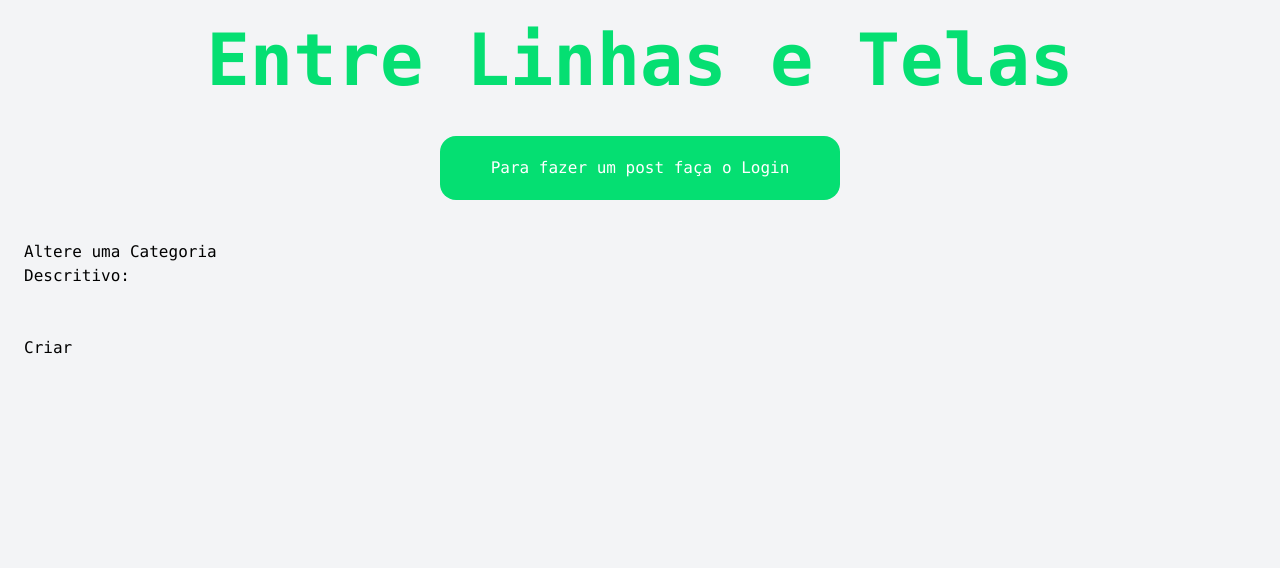
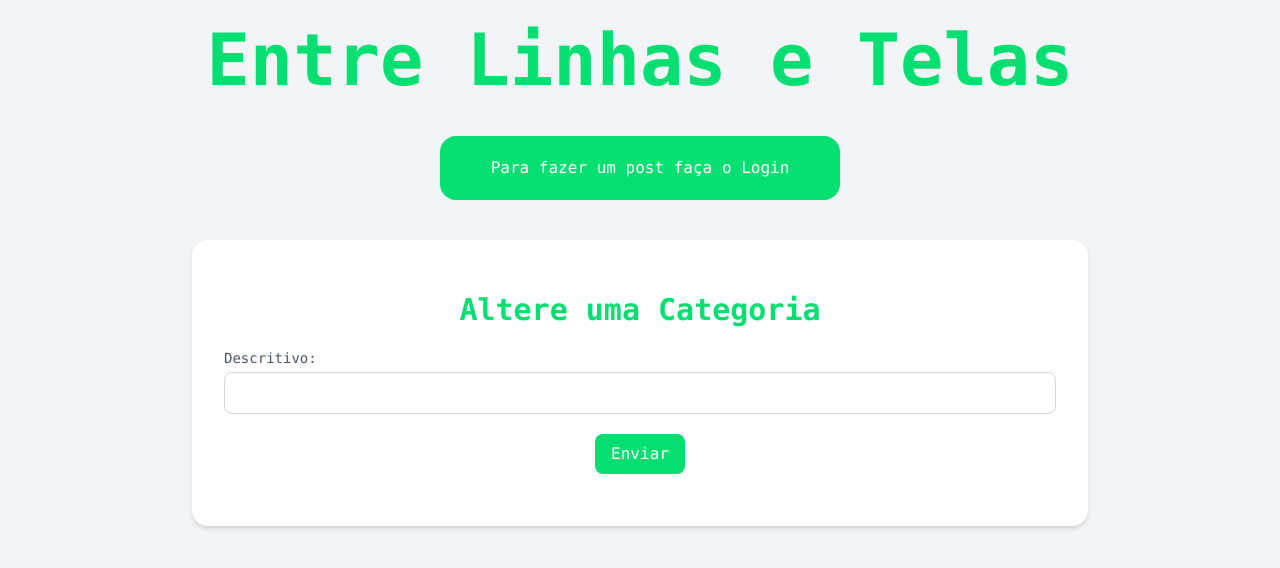
Before and after one commit to Kayky08/ProjetoBlog, a PHP site: page /views/categoriasAlterar.php in a window 1280 px wide. Shown: the top 568 px of the page. Run offline with PHP 8.4, Linux system fonts and the light colour scheme; the template is opened without the code that fills it, so the values that code supplies are empty; style sheets or scripts are compiled from the project's sources.

Commit message:
Alterando partes visuais

```diff
--- a/controllers/usuariosController.class.php
+++ b/controllers/usuariosController.class.php
@@ -139,6 +139,8 @@
 
                     //Verificanção para saber onde direcionar o usuario
                     if($_SESSION['tipo'] == "administrador"){
+                        $_SESSION['nome'] = $_POST['nome'];
+                        $_SESSION['email'] = $_POST['email'];
                         header("location:/ProjetoBlog/listarUsuarios");
                         die();
                     }
--- a/views/categoriasAlterar.php
+++ b/views/categoriasAlterar.php
@@ -1,18 +1,18 @@
 <?php
     require_once "layoutCabecalho.php";
 ?>
-    <form action="#" method="post">
-
-        <h1>Altere uma Categoria</h1>
+    <form class="max-w-4xl m-10 mx-auto mb-10 bg-white p-8 rounded-2xl shadow-md" action="#" method="post">
+        <h1 class="text-center text-3xl mt-5 mb-5 font-bold text-green-400">Altere uma Categoria</h1>
 
         <input type="hidden" id="id_categorias" name="id_categorias" value="<?php echo $retorno[0]->id_categorias?>">
 
-        <label for="descritivo">Descritivo:</label>
-        <input type="text" id="descritivo" name="descritivo" value="<?php echo $retorno[0]->cdescritivo?>">
-        <div><?php echo $msg; ?><div>
-        <br><br>
+        <label class="block text-sm font-medium text-gray-600" for="descritivo" >Descritivo:</label>
+        <input class="w-full mt-1 px-4 py-2 border border-gray-300 rounded-lg focus:outline-none focus:ring-2 focus:ring-green-500" type="text" id="descritivo" name="descritivo" value="<?php echo $retorno[0]->cdescritivo?>">
+        <div class="text-center text-red-400"><?php echo $msg; ?><div>
 
-        <input type="submit" value="Criar">
+        <div class="flex justify-center">
+            <button type="submit" class="bg-green-400 text-white m-5 py-2 px-4 rounded-lg hover:bg-green-300 transition-colors">Enviar</button>
+        </div>
     </form>
 
 <?php
--- a/views/categoriasListar.php
+++ b/views/categoriasListar.php
@@ -3,7 +3,7 @@
 ?>
     <h1 class="text-center text-3xl mt-5 mb-5 font-bold text-green-400">Lista de Categorias</h1>
 
-    <div class="flex justify-center"><a class="text-2xl m-5 p-2 text-white bg-green-400 rounded-lg hover:bg-green-300" href="/ProjetoBlog/inserirCategorias">Criar uma Categoria</a></div>
+    <div class="flex justify-center"><a class="text-xl p-3 m-5 text-white bg-green-400 rounded-lg hover:bg-green-300" href="/ProjetoBlog/inserirCategorias">Criar uma Categoria</a></div>
 
     <table class="min-w-full divide-y bg-white divide-gray-200 border border-green-500">
         <thead>
@@ -24,7 +24,7 @@
 
                         <td class='flex justify-center px-4 py-3 space-x-2'>
                             <a class='px-3 py-1 text-sm text-white bg-blue-400 rounded hover:bg-blue-300' href='/ProjetoBlog/alterarCategorias?id={$dado->id_categorias}'>Alterar</a>
-                            <a class='px-3 py-1 text-sm text-white bg-red-400 rounded hover:bg-red-300' href='/ProjetoBlog/alterarCategorias?id={$dado->id_categorias}'>Excluir</a>
+                            <a class='px-3 py-1 text-sm text-white bg-red-400 rounded hover:bg-red-300' href='/ProjetoBlog/deletarCategorias?id={$dado->id_categorias}'>Excluir</a>
                         </td>
                     </tr>
                 ";
@@ -32,6 +32,7 @@
             ?>
         </tbody>
     </table>
+
 <?php
     require_once "layoutRodape.php";
 ?>
--- a/views/usuariosAlterar.php
+++ b/views/usuariosAlterar.php
@@ -1,9 +1,10 @@
 <?php
     require_once "layoutCabecalho.php";
 ?>
-    <h1 class="text-center text-3xl mt-5 mb-5 font-bold text-green-400">Edite seu perfil</h1>
 
-    <form class="max-w-4xl mx-auto mb-10 bg-white p-8 rounded-2xl shadow-md" action="" method="post">
+    <form class="max-w-4xl mx-auto m-10 bg-white p-8 rounded-2xl shadow-md" action="" method="post">
+        <h1 class="text-center text-3xl mt-5 mb-5 font-bold text-green-400">Edite seu perfil</h1>
+
         <input type="hidden" id="id" name="id" value="<?php echo $retorno[0]->id_usuarios;?>">
 
         <div>
--- a/views/usuariosListar.php
+++ b/views/usuariosListar.php
@@ -3,9 +3,9 @@
 ?>
     <h1 class="text-center text-3xl mt-5 mb-5 font-bold text-green-400">Lista de Usuarios</h1>
 
-    <div class="flex justify-center"><a class="text-2xl p-2 m-5 text-white bg-green-400 rounded-lg hover:bg-green-300" href="/ProjetoBlog/inserirUsuarios">Criar um Usuario</a></div>
+    <div class="flex justify-center"><a class="text-xl p-3 m-5 text-white bg-green-400 rounded-lg hover:bg-green-300" href="/ProjetoBlog/inserirUsuarios">Criar um Usuario</a></div>
 
-    <table class="min-w-full divide-y divide-gray-200 bg-white border border-green-500">
+    <table class="min-w-full divide-y bg-white divide-gray-200 border border-green-500">
         <thead>
             <tr class="border border-green-500 bg-green-300">
                 <th class='px-4 py-2 text-center font-semibold text-white'>Codigo</th>
```
Also changed, not shown: views/categoriasInserir.php (+15 -20 lines).
